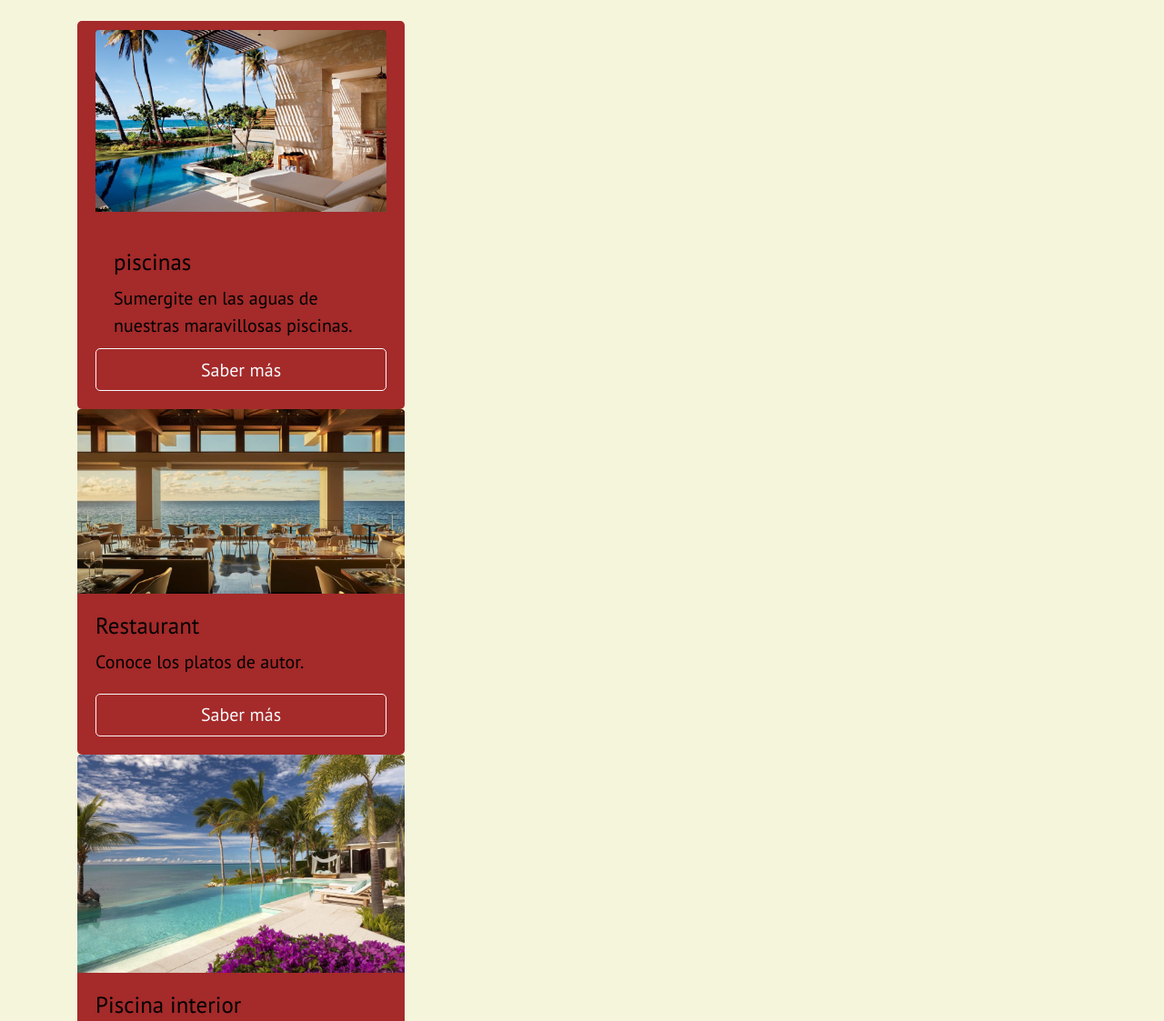
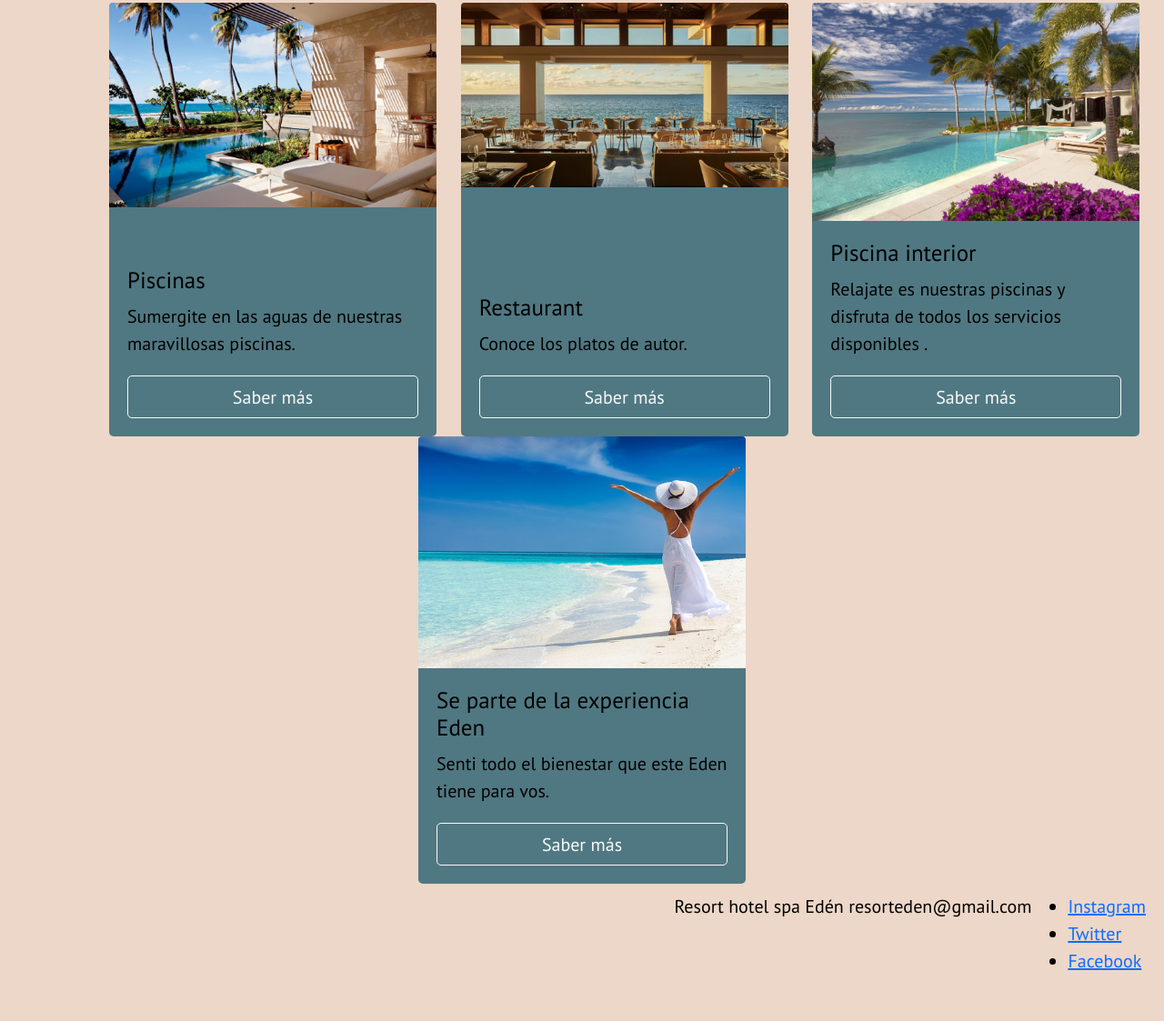
Before and after one commit to carmonabarbaral/Proyecto1, a plain HTML site: page pages/index.html in a window 1280 px wide. Shown: the part 1475-2598 px from the top of the page at 91% size. After the commit the page ends 2577 px from the top, so only its background shows below. Drawn offline with nearby package versions, Linux system fonts and the light colour scheme.

Commit message:
agregue cambios

```diff
--- a/pages/index.html
+++ b/pages/index.html
@@ -34,7 +34,7 @@
       <img src="../images/3.jpg" alt="Exterior">
   </div>
   <div class="col-sm-12 text-center">
-      <p>¡Experiencias únicas!</p>
+      <p >¡EXPERIENCIAS UNICAS!</p>
       <form action="">
         <input type="text" class="form-control my-4 text-center"
             placeholder="ELEGI TU EXPERIENCIA EDEN">
@@ -42,14 +42,15 @@
     </form>
   </header>
   <main>
-      <section>
-          <h2 class="text-center text-uppercase my-5">Recorré el Edén</h2>
-          <div class="container">
+      <section >
 
+        <h2 class="text center text-uppercase my-5"> Conocé el Edén</h2>
+        <div class="card-container">
+          <a href="../images/galeria1.jpeg"></a>
           <div class="card" style="width: 18rem">
           <img src="../images/galeria1.jpeg" class="card-img-top" alt="vista1" />
           <div class="card-body ">
-                  <h5 class="card-title">piscinas</h5>
+              <h5 class="card-title">Piscinas</h5>
               <p class="card-text">
                   Sumergite en las aguas de nuestras maravillosas piscinas.
               </p>
@@ -89,8 +90,20 @@
               </div>
           </div>
       </div>
+
       </section>
+
+
+      </div>
   </main>
+  <div class="card-footer bg-transparent border-success">
+
+    <address>Resort hotel spa Edén resorteden@gmail.com</address>
+    <ul>
+      <li><a href="#">Instagram </a></li>
+      <li><a href="#">Twitter </a></li>
+      <li><a href="#">Facebook </a></li>
+    </ul>
   <script src="https://cdn.jsdelivr.net/npm/bootstrap@5.1.3/dist/js/bootstrap.bundle.min.js" integrity="sha384-ka7Sk0Gln4gmtz2MlQnikT1wXgYsOg+OMhuP+IlRH9sENBO0LRn5q+8nbTov4+1p" crossorigin="anonymous"></script>
 </body>
 </html>
--- a/styles/styles1.css
+++ b/styles/styles1.css
@@ -8,21 +8,29 @@
     font-size: 20px;
 }
 body{
-    background-color: beige;
-
+    background-color: #edd7c8;
 }
-
 
 .card-container{
     display: flex;
+    flex-wrap: wrap;
     justify-content: space-evenly;
-    flex-wrap: wrap;
 }
+
 .card{
-    background: brown;
+    background: #507882;
     border: none;
+
+
 }
 .card-body{
     display: flex;
-    flex-direction: column;
-    justify-content: flex-end;}
+    flex-direction:column;
+    justify-content: flex-end;
+}
+.card-footer{
+    display: flex;
+    border: none;
+    text-align: left;
+    justify-content: flex-end;
+}
```
Also changed, not shown: pages/Habitaciones.html (+10 -0 lines). Lines whose indentation alone changed are shown as unchanged.
